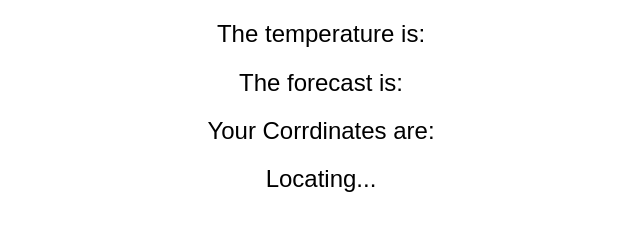
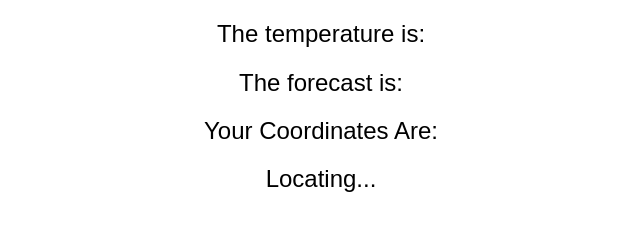
Before and after one commit to Sensibello/javascript-weather-app, a plain HTML site: page index.html in a window 1280 px wide. Shown: the full height of the page, 319-959 px from the left. Drawn offline with nearby package versions, Linux system fonts and the light colour scheme.

Commit message:
Update index.html

```diff
--- a/index.html
+++ b/index.html
@@ -12,7 +12,7 @@
         <h1><div id="temp"></div>
             <h2>The forecast is:</h2>
             <div id="minutely"></div></h1>
-         <h2>Your Corrdinates are:</h2>
+         <h2>Your Coordinates Are:</h2>
         <h2><div id="location"></div></h2>
      </body>
      <script src="app.js"></script>
```
